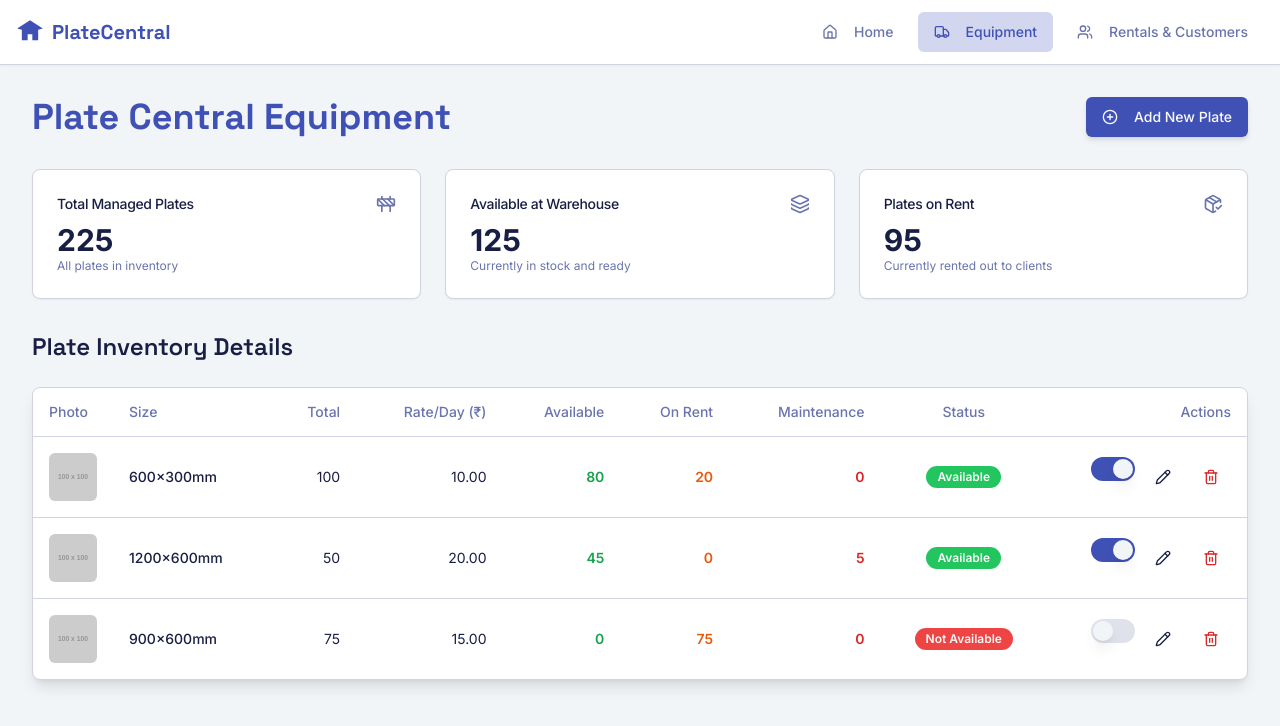
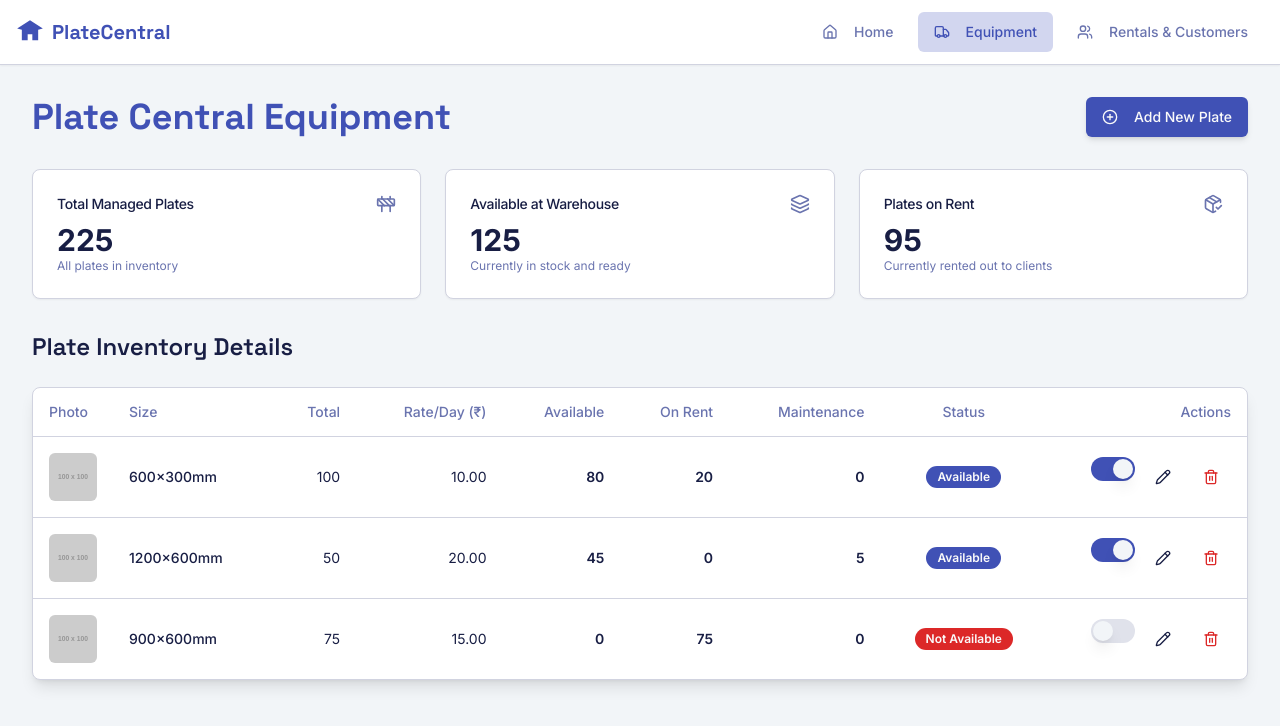
Before and after one commit to akashad48/DnaikEquipRent, a Next.js app: page /equipment in a window 1280 px wide. Shown: the top 726 px of the page. Built offline with nearby package versions, Linux system fonts and the light colour scheme.

Commit message:
The NextJS app server is having trouble starting. Please identify what c

```diff
--- a/src/components/plate-details-table.tsx
+++ b/src/components/plate-details-table.tsx
@@ -78,11 +78,11 @@ export default function PlateDetailsTable({
                 <TableCell className="font-medium">{plate.size}</TableCell>
                 <TableCell className="text-right">{plate.totalManaged}</TableCell>
                 <TableCell className="text-right">{plate.ratePerDay.toFixed(2)}</TableCell>
-                <TableCell className="text-right text-green-600 font-semibold">{plate.available}</TableCell>
-                <TableCell className="text-right text-orange-600 font-semibold">{plate.onRent}</TableCell>
-                <TableCell className="text-right text-red-600 font-semibold">{plate.onMaintenance}</TableCell>
+                <TableCell className="text-right font-semibold">{plate.available}</TableCell>
+                <TableCell className="text-right font-semibold">{plate.onRent}</TableCell>
+                <TableCell className="text-right font-semibold">{plate.onMaintenance}</TableCell>
                 <TableCell className="text-center">
-                   <Badge variant={plate.status === 'Available' ? 'default' : 'destructive'} className={plate.status === 'Available' ? 'bg-green-500 hover:bg-green-600' : 'bg-red-500 hover:bg-red-600'}>
+                   <Badge variant={plate.status === 'Available' ? 'default' : 'destructive'}>
                     {plate.status}
                   </Badge>
                 </TableCell>
```
